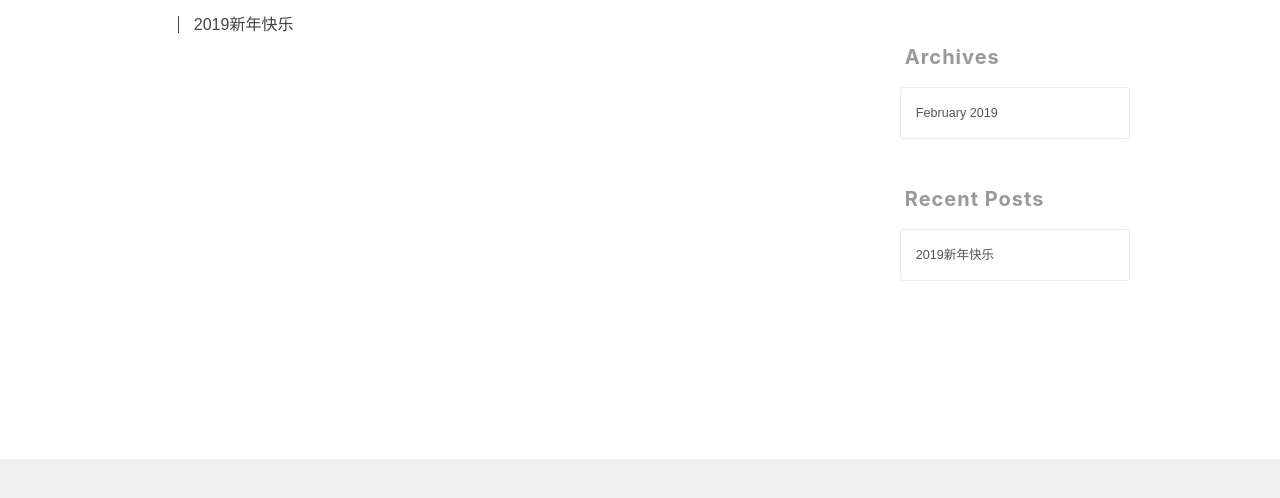
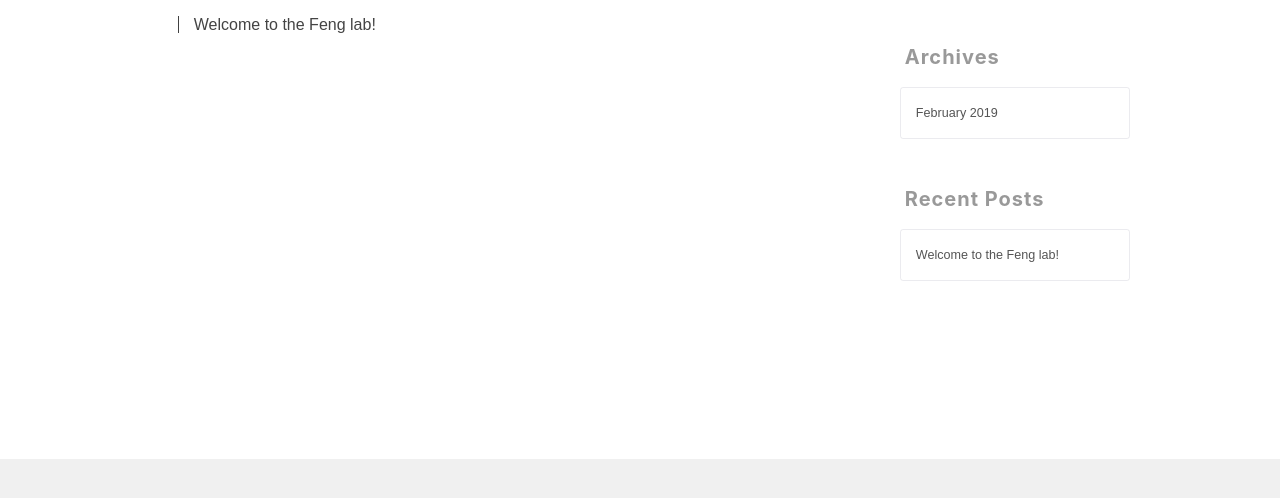
Before and after one commit to gutmicrobiome/gutmicrobiome.github.io, a plain HTML site: page archives/index.html in a window 1280 px wide. Shown: the part 296-794 px from the top of the page. Drawn offline with nearby package versions, Linux system fonts and the light colour scheme; some packages are replaced by stand-ins of ours; no server answers.

Commit message:
Site updated: 2019-09-05 17:39:59

```diff
--- a/archives/index.html
+++ b/archives/index.html
@@ -227,7 +227,7 @@
 
 
     <h1 class="thumb" itemprop="name">
-      <a class="archive-article-title" href="/2019/02/11/2019新年快乐/">2019新年快乐</a>
+      <a class="archive-article-title" href="/2019/02/11/2019新年快乐/">Welcome to the Feng lab!</a>
     </h1>
 
 
@@ -335,7 +335,7 @@
       <ul>
 
           <li>
-            <a href="/2019/02/11/2019新年快乐/">2019新年快乐</a>
+            <a href="/2019/02/11/2019新年快乐/">Welcome to the Feng lab!</a>
           </li>
 
       </ul>
```
Also changed, not shown: 2019/02/11/2019新年快乐/index.html (+5 -5 lines), archives/2019/02/index.html (+2 -2 lines), archives/2019/index.html (+2 -2 lines), index.html (+1 -1 lines).
